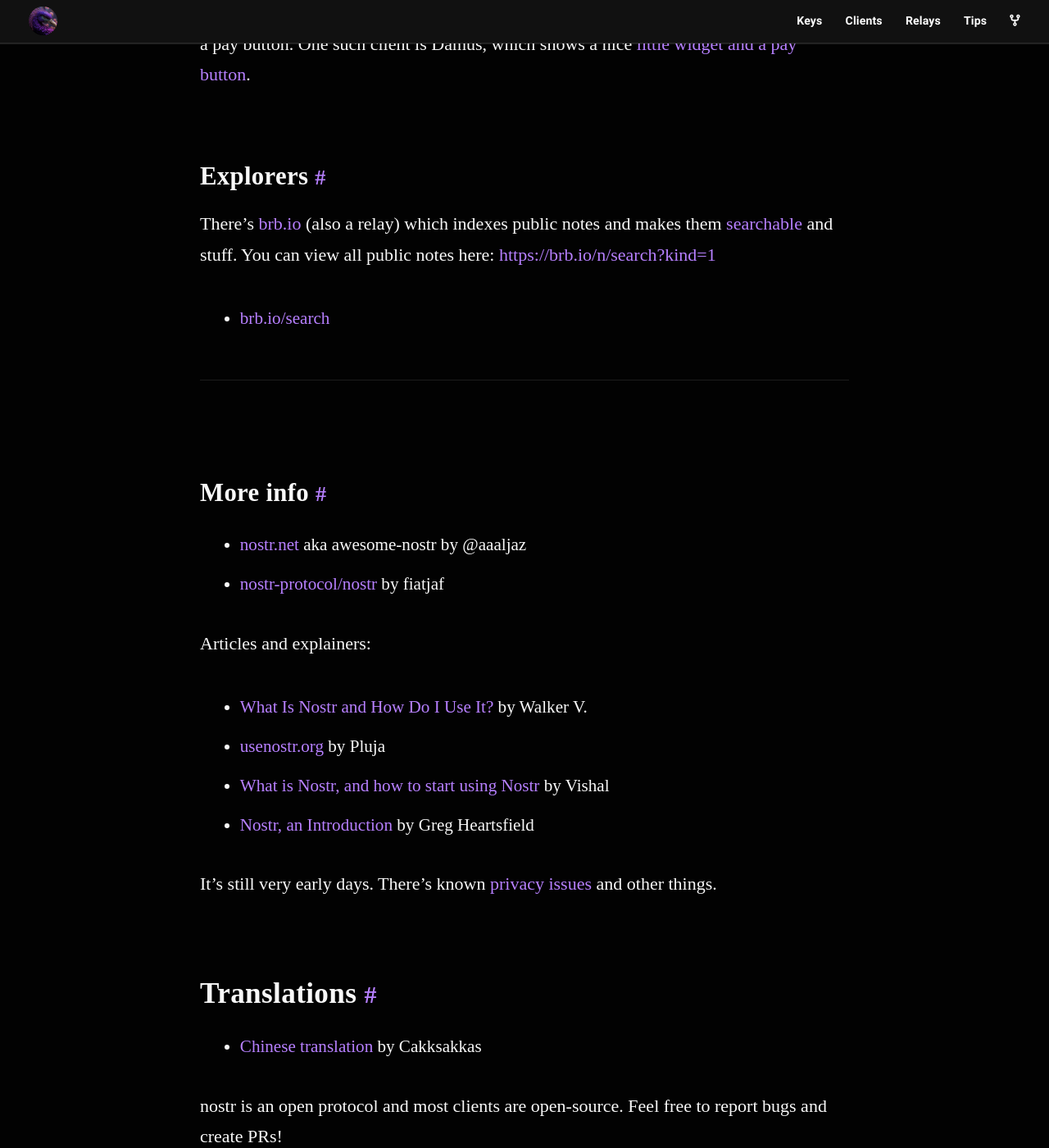
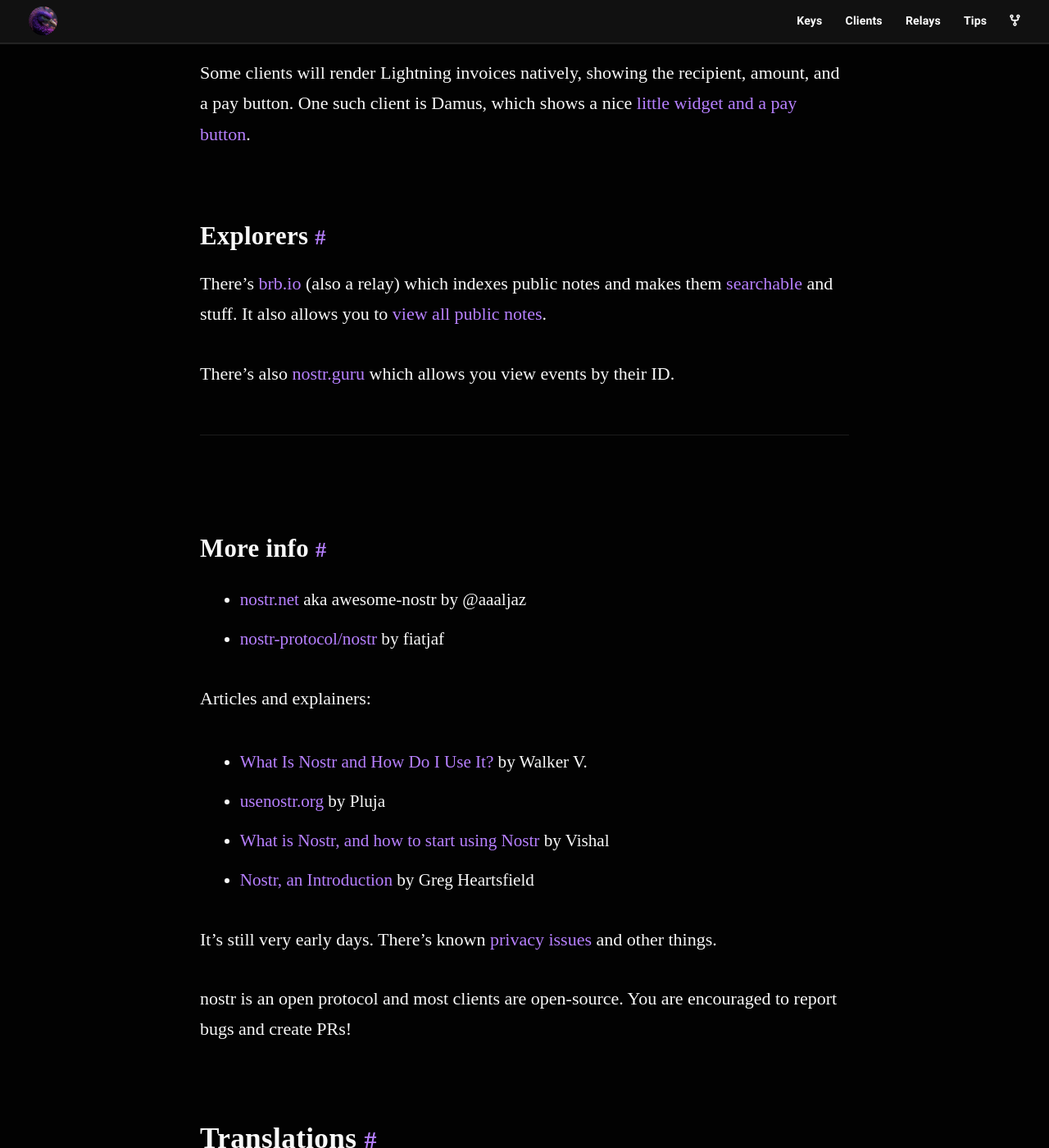
Before and after one commit to nostr-resources/nostr-resources.github.io, a Jekyll site: the page built from index.md, in a window 1280 px wide and 1400 px high, scrolled down 6411 px. Shown: the whole window at 82% size. Built offline with Jekyll 4.4.1, drawn with Linux system fonts in a browser that asks for light colours; some web fonts are replaced; some of the changed text lies outside the part shown.

```diff
--- a/index.md
+++ b/index.md
@@ -25,7 +25,7 @@ nostr's design is very basic:
 - Every user is identified by a public key. Every post is signed. Every client validates these signatures.
 - Clients fetch data from relays of their choice and publish data to other relays of their choice. A relay doesn't talk to another relay, only directly to users.
 
-To use nostr, you need a [client](#clients) and a [key](#keys).
+To use nostr, you need a [key](#keys) and a [client](#clients).
 
 - Everybody runs a client. It can be a native client, a web client, etc.
 - To publish something, you write a post, sign it with your key and send it to multiple relays (servers hosted by someone else, or yourself).
@@ -171,9 +172,9 @@ amount, and a pay button. One such client is Damus, which shows a nice
 ### Explorers
 
 There's [brb.io](https://brb.io/) (also a relay) which indexes public notes and makes them [searchable](https://brb.io/search) and stuff.
-You can view all public notes here: [https://brb.io/n/search?kind=1](https://brb.io/n/search?kind=1)
+It also allows you to [view all public notes](https://brb.io/n/search?kind=1).
 
-- [brb.io/search](https://brb.io/search)
+There's also [nostr.guru](https://www.nostr.guru/) which allows you view events by their ID.
 
 ---
 
@@ -192,12 +193,13 @@ Articles and explainers:
 It's still very early days.
 There's known [privacy issues](https://consentonchain.github.io/blog/posts/nostr-privacy/) and other things.
 
+nostr is an open protocol and most clients are open-source.
+You are encouraged to report bugs and create PRs!
+
 ## Translations
 
 - [Chinese translation](https://mp.weixin.qq.com/s/RoO-oOgGAXpcGyjD8IYBdw) by Cakksakkas
 
-nostr is an open protocol and most clients are open-source.
-Feel free to report bugs and create PRs!
 
 ## About these Resources
 
```
Also changed, not shown: other parts of index.md (+3 -2 lines).
